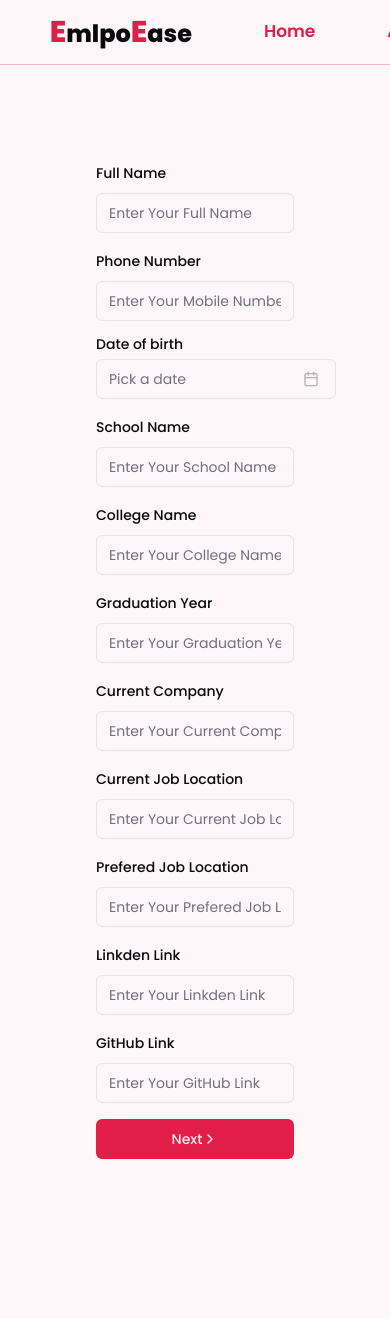
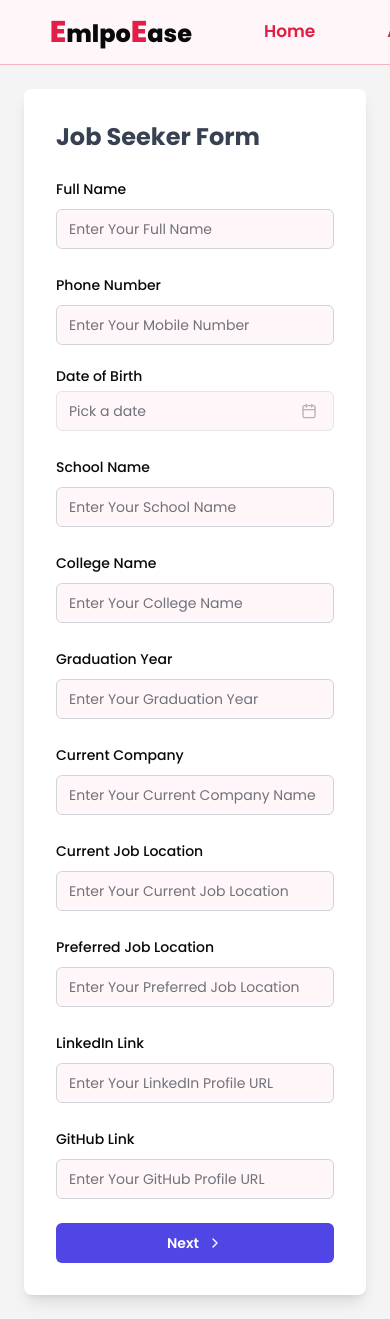
Before and after one commit to AdityaRai24/IPD-Project, a Next.js app: page /onboarding/job-seeker in a window 390 px wide. Shown: the top 1319 px of the page. Before the commit the page ends 1255 px from the top, so only its background shows below. Built offline with nearby package versions, Linux system fonts and the light colour scheme; no server answers.

Commit message:
formstyle

```diff
--- /dev/null
+++ b/app/new-listings/page.jsx
@@ -0,0 +1,9 @@
+import React from 'react'
+
+const Listingpage = () => {
+  return (
+    <div>Listingpage</div>
+  )
+}
+
+export default Listingpage
--- a/app/onboarding/job-seeker/page.jsx
+++ b/app/onboarding/job-seeker/page.jsx
@@ -1,5 +1,5 @@
 "use client";
-import { ChevronRight } from "lucide-react"
+import { ChevronRight } from "lucide-react";
 import { zodResolver } from "@hookform/resolvers/zod";
 import { format } from "date-fns";
 import { CalendarIcon } from "lucide-react";
@@ -12,7 +12,6 @@ import { Calendar } from "@/components/ui/calendar";
 import {
   Form,
   FormControl,
-  FormDescription,
   FormField,
   FormItem,
   FormLabel,
@@ -57,33 +56,37 @@ const JobSeekerPage = () => {
       gradYear: "",
     },
   });
+
   return (
-    <main className="flex min-h-screen flex-col items-center justify-between p-24">
+    <main className="flex min-h-screen flex-col items-center justify-center p-6 bg-secondary ">
+      <div className="w-full max-w-2xl bg-white p-8 rounded-lg shadow-lg">
+        <h1 className="text-2xl font-bold text-gray-700 mb-6">Job Seeker Form</h1>
         <Form {...form}>
           <form
             onSubmit={form.handleSubmit(onSubmit)}
-          className="flex flex-col gap-4 w-full"
+            className="flex flex-col gap-6"
           >
             <FormField
               control={form.control}
               name="fullName"
-            render={({ field }) => {
-              return (
+              render={({ field }) => (
                 <FormItem>
                   <FormLabel>Full Name</FormLabel>
                   <FormControl>
-                    <Input placeholder="Enter Your Full Name" {...field} />
+                    <Input
+                      placeholder="Enter Your Full Name"
+                      {...field}
+                      className="border-gray-300 focus:ring-indigo-500 focus:border-indigo-500 rounded-md"
+                    />
                   </FormControl>
                   <FormMessage />
                 </FormItem>
-              );
-            }}
+              )}
             />
             <FormField
               control={form.control}
               name="phoneNumber"
-            render={({ field }) => {
-              return (
+              render={({ field }) => (
                 <FormItem>
                   <FormLabel>Phone Number</FormLabel>
                   <FormControl>
@@ -91,26 +94,26 @@ const JobSeekerPage = () => {
                       placeholder="Enter Your Mobile Number"
                       type="tel"
                       {...field}
+                      className="border-gray-300 focus:ring-indigo-500 focus:border-indigo-500 rounded-md"
                     />
                   </FormControl>
                   <FormMessage />
                 </FormItem>
-              );
-            }}
+              )}
             />
             <FormField
               control={form.control}
               name="dob"
               render={({ field }) => (
                 <FormItem className="flex flex-col">
-                <FormLabel>Date of birth</FormLabel>
+                  <FormLabel>Date of Birth</FormLabel>
                   <Popover>
                     <PopoverTrigger asChild>
                       <FormControl>
                         <Button
                           variant={"outline"}
                           className={cn(
-                          "w-[240px] pl-3 text-left font-normal",
+                            "w-full sm:w-[240px] pl-3 text-left font-normal",
                             !field.value && "text-muted-foreground"
                           )}
                         >
@@ -142,149 +145,149 @@ const JobSeekerPage = () => {
             <FormField
               control={form.control}
               name="schoolName"
-            render={({ field }) => {
-              return (
+              render={({ field }) => (
                 <FormItem>
                   <FormLabel>School Name</FormLabel>
                   <FormControl>
                     <Input
                       placeholder="Enter Your School Name"
-                      type="tel"
                       {...field}
+                      className="border-gray-300 focus:ring-indigo-500 focus:border-indigo-500 rounded-md"
                     />
                   </FormControl>
                   <FormMessage />
                 </FormItem>
-              );
-            }}
+              )}
             />
             <FormField
               control={form.control}
               name="collegeName"
-            render={({ field }) => {
-              return (
+              render={({ field }) => (
                 <FormItem>
                   <FormLabel>College Name</FormLabel>
                   <FormControl>
                     <Input
                       placeholder="Enter Your College Name"
-                      type="tel"
-                      {...field}x
+                      {...field}
+                      className="border-gray-300 focus:ring-indigo-500 focus:border-indigo-500 rounded-md"
                     />
                   </FormControl>
                   <FormMessage />
                 </FormItem>
-              );
-            }}
+              )}
             />
             <FormField
               control={form.control}
               name="gradYear"
-            render={({ field }) => {
-              return (
+              render={({ field }) => (
                 <FormItem>
                   <FormLabel>Graduation Year</FormLabel>
                   <FormControl>
                     <Input
                       placeholder="Enter Your Graduation Year"
                       {...field}
+                      className="border-gray-300 focus:ring-indigo-500 focus:border-indigo-500 rounded-md"
                     />
                   </FormControl>
                   <FormMessage />
                 </FormItem>
-              );
-            }}
+              )}
             />
             <FormField
               control={form.control}
               name="currentCompany"
-            render={({ field }) => {
-              return (
+              render={({ field }) => (
                 <FormItem>
                   <FormLabel>Current Company</FormLabel>
                   <FormControl>
                     <Input
                       placeholder="Enter Your Current Company Name"
                       {...field}
+                      className="border-gray-300 focus:ring-indigo-500 focus:border-indigo-500 rounded-md"
                     />
                   </FormControl>
                   <FormMessage />
                 </FormItem>
-              );
-            }}
+              )}
             />
             <FormField
               control={form.control}
               name="currentJobLocation"
-            render={({ field }) => {
-              return (
+              render={({ field }) => (
                 <FormItem>
                   <FormLabel>Current Job Location</FormLabel>
                   <FormControl>
                     <Input
                       placeholder="Enter Your Current Job Location"
-                      type="tel"
                       {...field}
+                      className="border-gray-300 focus:ring-indigo-500 focus:border-indigo-500 rounded-md"
                     />
                   </FormControl>
                   <FormMessage />
                 </FormItem>
-              );
-            }}
+              )}
             />
             <FormField
               control={form.control}
               name="prefJobLocation"
-            render={({ field }) => {
-              return (
+              render={({ field }) => (
                 <FormItem>
-                  <FormLabel>Prefered Job Location</FormLabel>
+                  <FormLabel>Preferred Job Location</FormLabel>
                   <FormControl>
                     <Input
-                      placeholder="Enter Your Prefered Job Location"
-                      type="tel"
+                      placeholder="Enter Your Preferred Job Location"
                       {...field}
+                      className="border-gray-300 focus:ring-indigo-500 focus:border-indigo-500 rounded-md"
                     />
                   </FormControl>
                   <FormMessage />
                 </FormItem>
-              );
-            }}
+              )}
             />
-
             <FormField
               control={form.control}
               name="linkdenLink"
-            render={({ field }) => {
-              return (
+              render={({ field }) => (
                 <FormItem>
-                  <FormLabel>Linkden Link</FormLabel>
+                  <FormLabel>LinkedIn Link</FormLabel>
                   <FormControl>
-                    <Input placeholder="Enter Your Linkden Link" {...field} />
+                    <Input
+                      placeholder="Enter Your LinkedIn Profile URL"
+                      {...field}
+                      className="border-gray-300 focus:ring-indigo-500 focus:border-indigo-500 rounded-md"
+                    />
                   </FormControl>
                   <FormMessage />
                 </FormItem>
-              );
-            }}
+              )}
             />
             <FormField
               control={form.control}
               name="gitHubLink"
-            render={({ field }) => {
-              return (
+              render={({ field }) => (
                 <FormItem>
                   <FormLabel>GitHub Link</FormLabel>
                   <FormControl>
-                    <Input placeholder="Enter Your GitHub Link" {...field} />
+                    <Input
+                      placeholder="Enter Your GitHub Profile URL"
+                      {...field}
+                      className="border-gray-300 focus:ring-indigo-500 focus:border-indigo-500 rounded-md"
+                    />
                   </FormControl>
                   <FormMessage />
                 </FormItem>
-              );
-            }}
+              )}
             />
-          <Button type="submit">Next<ChevronRight className="h-4 w-4" /></Button>
+            <Button
+              type="submit"
+              className="bg-indigo-600 hover:bg-indigo-700 text-white font-semibold py-2 px-4 rounded-md flex items-center justify-center"
+            >
+              Next
+              <ChevronRight className="h-4 w-4 ml-2" />
+            </Button>
           </form>
         </Form>
+      </div>
     </main>
   );
 };
--- a/components/uploads/UploadImage.jsx
+++ b/components/uploads/UploadImage.jsx
@@ -2,30 +2,37 @@ import { CldImage, CldUploadWidget } from "next-cloudinary";
 import { useState } from "react";
 
 const UploadImage = () => {
-  const [publicId,setpublicId] = useState("");
+  const [publicId, setPublicId] = useState("");
+
   return (
-    <>
-    {publicId && <CldImage src={publicId} alt={publicId} width={"200"} height={"100"}/>}
+    <div className="flex flex-col items-center justify-center mt-6">
+      {publicId && (
+        <CldImage
+          src={publicId}
+          alt="Uploaded image"
+          width="200"
+          height="100"
+          className="rounded-lg shadow-md mb-4"
+        />
+      )}
       <CldUploadWidget
         uploadPreset="Ipd-Project"
         onSuccess={({ event, info }) => {
-        if(event === "success"){
-          setpublicId(info?.public_id)
+          if (event === "success") {
+            setPublicId(info?.public_id);
           }
         }}
       >
-      {({ open }) => {
-        return (
+        {({ open }) => (
           <button
             onClick={() => open()}
-            className="bg-primary rounded- py-2 px-4 mb-4 text-white"
+            className="bg-primary  hover:opacity-40 text-white font-semibold py-2 px-4 rounded-md shadow-lg"
           >
             Upload an Image
           </button>
-        );
-      }}
+        )}
       </CldUploadWidget>
-    </>
+    </div>
   );
 };
 
```
Also changed, not shown: app/onboarding/recruiter/page.jsx (+48 -39 lines). Lines whose indentation alone changed are shown as unchanged.
